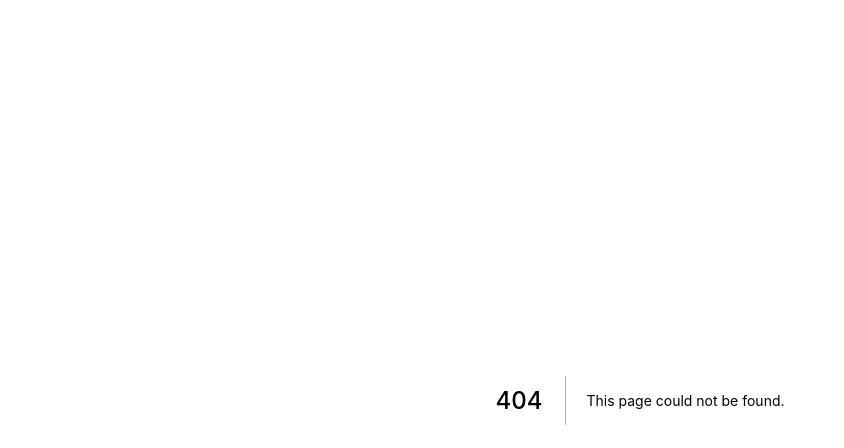
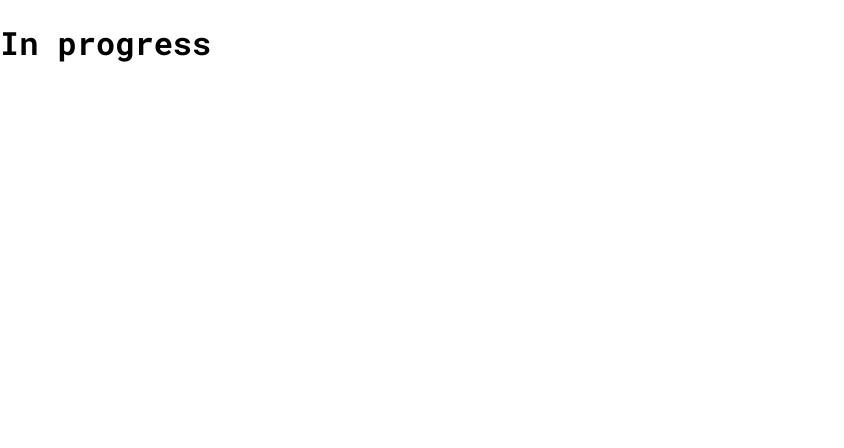
Before and after one commit to alexbassy/site, a Next.js app: page /playground/header-scroll-animation in a window 1280 px wide. Before the commit this address had no page. Shown: the top 448 px of the page, without its empty margins (0-844 px from the left). Built offline with nearby package versions, Linux system fonts and the light colour scheme.

Commit message:
add in progress header scroll animation

```diff
--- /dev/null
+++ b/pages/playground/header-scroll-animation.js
@@ -0,0 +1,15 @@
+import React from 'react'
+import Head from 'next/head'
+
+export default () => (
+  <div>
+    <Head>
+      <title>iOS/Spotify style header animation / Alex Bass</title>
+    </Head>
+    <div>
+      <h1>
+        In progress
+      </h1>
+    </div>
+  </div>
+)
```
